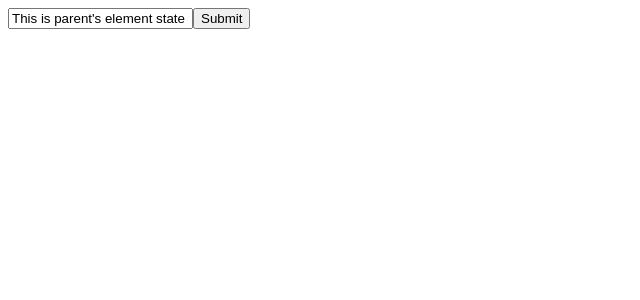
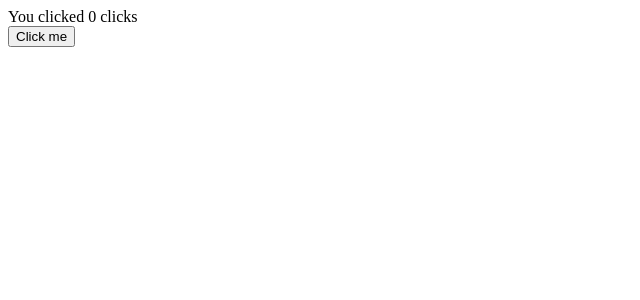
Before and after one commit to aoihanabi/React-To-Do, a React (Create React App) app: page / in a window 1280 px wide. Shown: the top 300 px of the page, without its empty margins (0-640 px from the left). Built offline with nearby package versions, Linux system fonts and the light colour scheme.

Commit message:
Example of the useState Hook on a functional component

```diff
--- a/src/App.js
+++ b/src/App.js
@@ -4,7 +4,9 @@ import React from "react";
 
 // import Counter from "./components/Counter";
 
-import Form from "./components/Form";
+// import Form from "./components/Form";
+
+import CounterFunctional from "./components/CounterFunctional";
 
 //React function component example
 // const App = () => {
@@ -22,7 +24,9 @@ class App extends React.Component //the inheritance is what makes it a react cla
             {/* <Button label="Hey button" /> */}
             {/* <Counter /> */}
 
-            <Form />
+            {/* <Form /> */}
+
+            <CounterFunctional />
         </>);
     }
 }
--- /dev/null
+++ b/src/components/CounterFunctional.js
@@ -0,0 +1,18 @@
+import React, { useState } from "react";
+
+const CounterFunctional = () => {
+    const [clicks, setClicks] = useState(0);
+
+    function handleButtonClick() {
+        setClicks(clicks+1);
+    }
+    return (
+        <>
+            <span>You clicked {clicks} clicks</span>
+            <br />
+            <button onClick={handleButtonClick}>Click me</button>
+        </>
+    );
+};
+
+export default CounterFunctional;
```
